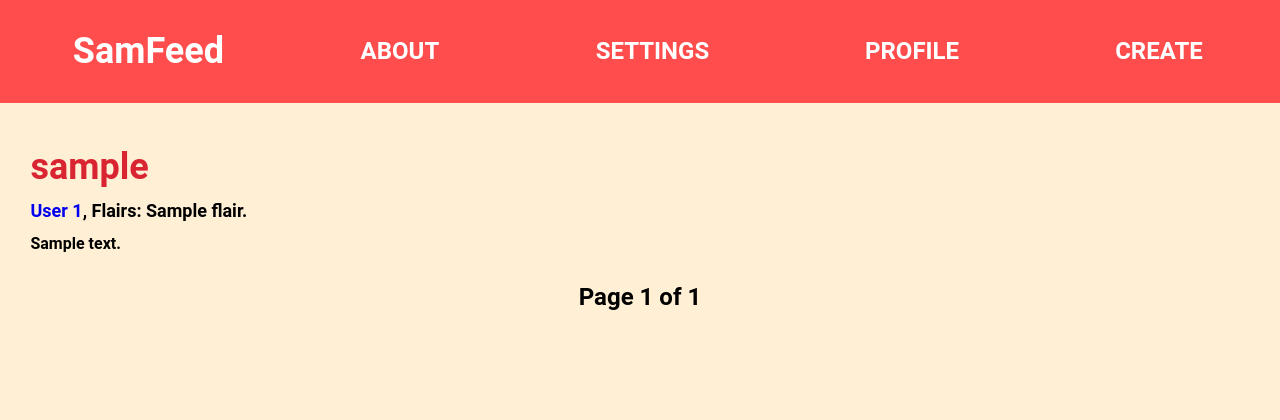
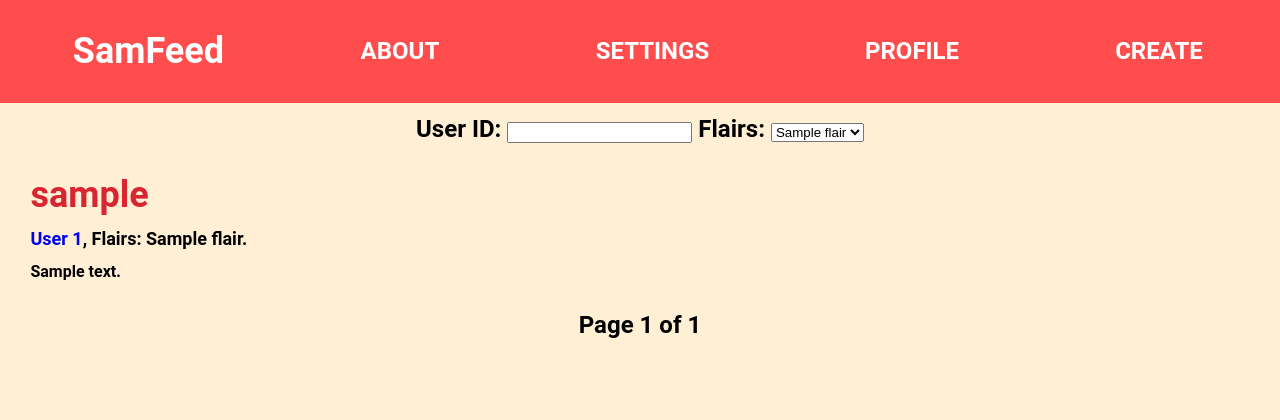
Before and after one commit to ShyShyTomato/SamFeed, a Flask app: page / in a window 1280 px wide. Shown: the top 420 px of the page. Run offline with Flask 3, Linux system fonts and the light colour scheme; tables that the repository leaves empty hold one stand-in row (values such as "Sample post").

Commit message:
Began to sort out the frontend for sorting

```diff
--- a/app/__init__.py
+++ b/app/__init__.py
@@ -10,4 +10,4 @@ from app import routes, models
 
 #Secret key for session management
 app.config['SECRET_KEY'] = 'lol'
-app.app_context().push()
+#app.app_context().push()
--- a/app/forms.py
+++ b/app/forms.py
@@ -1,5 +1,5 @@
 from flask_wtf import FlaskForm
-from wtforms import StringField, PasswordField, SelectMultipleField, TextAreaField
+from wtforms import StringField, PasswordField, SelectMultipleField, TextAreaField, IntegerField, SelectField
 from wtforms.validators import DataRequired, Length, Email
 from app import db
 
@@ -34,3 +34,7 @@ class editForm(FlaskForm):
     id = db.Column(db.Integer, primary_key=True)
     text = StringField('Text', validators=[DataRequired(), Length(max=256)], render_kw={"placeholder": "Text"})
     flairs = SelectMultipleField('Flairs', choices=[], validators=[DataRequired()], render_kw={"placeholder": "Flairs"})
+
+class sortByForm(FlaskForm):
+    userID = IntegerField('userID', validators=[DataRequired()])
+    flairs = SelectField('Flairs', choices=[], validators=[DataRequired()], render_kw={"placeholder": "Flairs"})
--- a/app/routes.py
+++ b/app/routes.py
@@ -48,6 +48,15 @@ def load_user(user_id):
 def home():
     # Consider adding a redirect here.
 
+    # Sort out flairs for the sorting system.
+    flairs = models.Flair.query.all()
+    # Create the form
+    sortByForm = forms.sortByForm()
+    # Add flairs to the flairs form field, so users can choose a flair.
+    for flair in flairs:
+        sortByForm.flairs.choices.append((flair.name))
+
+
     # Draw all posts from the database.
     post = db.session.query(models.Post).all()
     # Reverse the post order so the newest post is at the top.
@@ -57,10 +66,10 @@ def home():
     # Check whether the user is a superuser, and if they are, grant them unlimited power.
     if current_user.is_authenticated:
         if current_user.superuser:
-            return render_template('home.html', title='Home', posts=post, nextpage=1, prevpage=-1, totalpages=calculatePages(), lastPage=True if calculatePages() == 1 else False, superuser=True)
+            return render_template('home.html', title='Home', posts=post, nextpage=1, prevpage=-1, totalpages=calculatePages(), lastPage=True if calculatePages() == 1 else False, superuser=True, Flairs=models.Flair.query.all(), form=sortByForm)
 
     # If there is only one page, then make sure that there is no next page button.
-    return render_template('home.html', title='Home', posts=post, nextpage=1, prevpage=-1, totalpages=calculatePages(), lastPage=True if calculatePages() == 1 else False, superuser = False)
+    return render_template('home.html', title='Home', posts=post, nextpage=1, prevpage=-1, totalpages=calculatePages(), lastPage=True if calculatePages() == 1 else False, superuser = False, Flairs=models.Flair.query.all(), form=sortByForm)
 
 
 """The postviewer displays posts past the first 10."""
@@ -69,6 +78,7 @@ def home():
 @app.route('/<int:post_id>')
 def postViewer(post_id):
     # The post viewer is a bit of a mess, but it works. I'll clean it up later.
+
     post = db.session.query(models.Post).all()
     # Reverse the post order so the newest post is at the top.
     post.reverse()
--- a/app/templates/home.html
+++ b/app/templates/home.html
@@ -9,10 +9,14 @@
 {% endif %}
 {% endwith %}
 
-<!-- Sorting options -->
-
-
-
+<!-- Sorting form, userID and Flairs -->
+<form method = "POST">
+    {{ form.csrf_token }}
+    <label for="userID">User ID:</label>
+    {{form.userID}}
+    <label for="flairs">Flairs:</label>
+    {{form.flairs}}
+</form>
 
 <!-- Jinja loop -->
 {% for post in posts %}
```
Also changed, not shown: app/models.py (line endings or trailing spaces).
